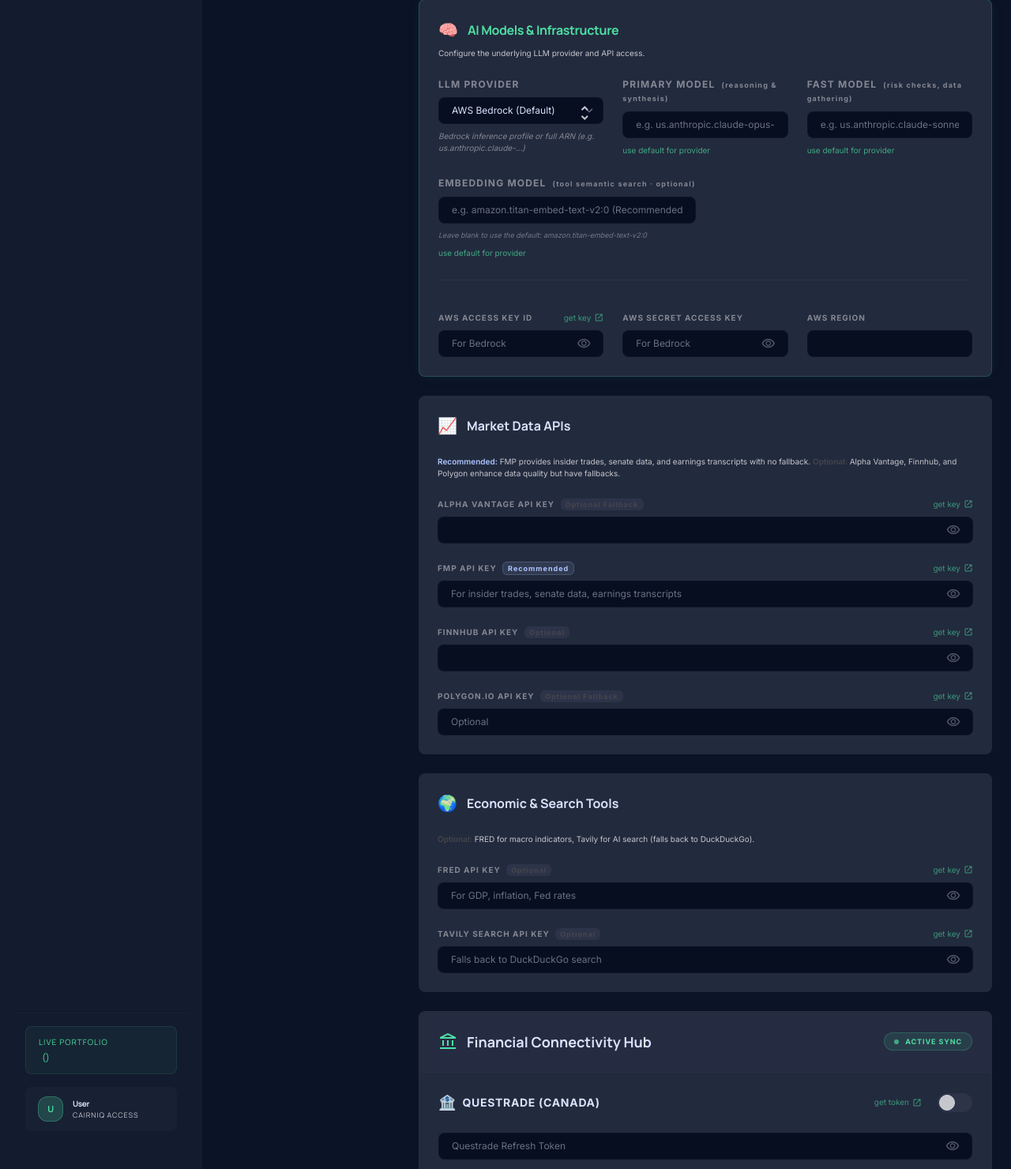
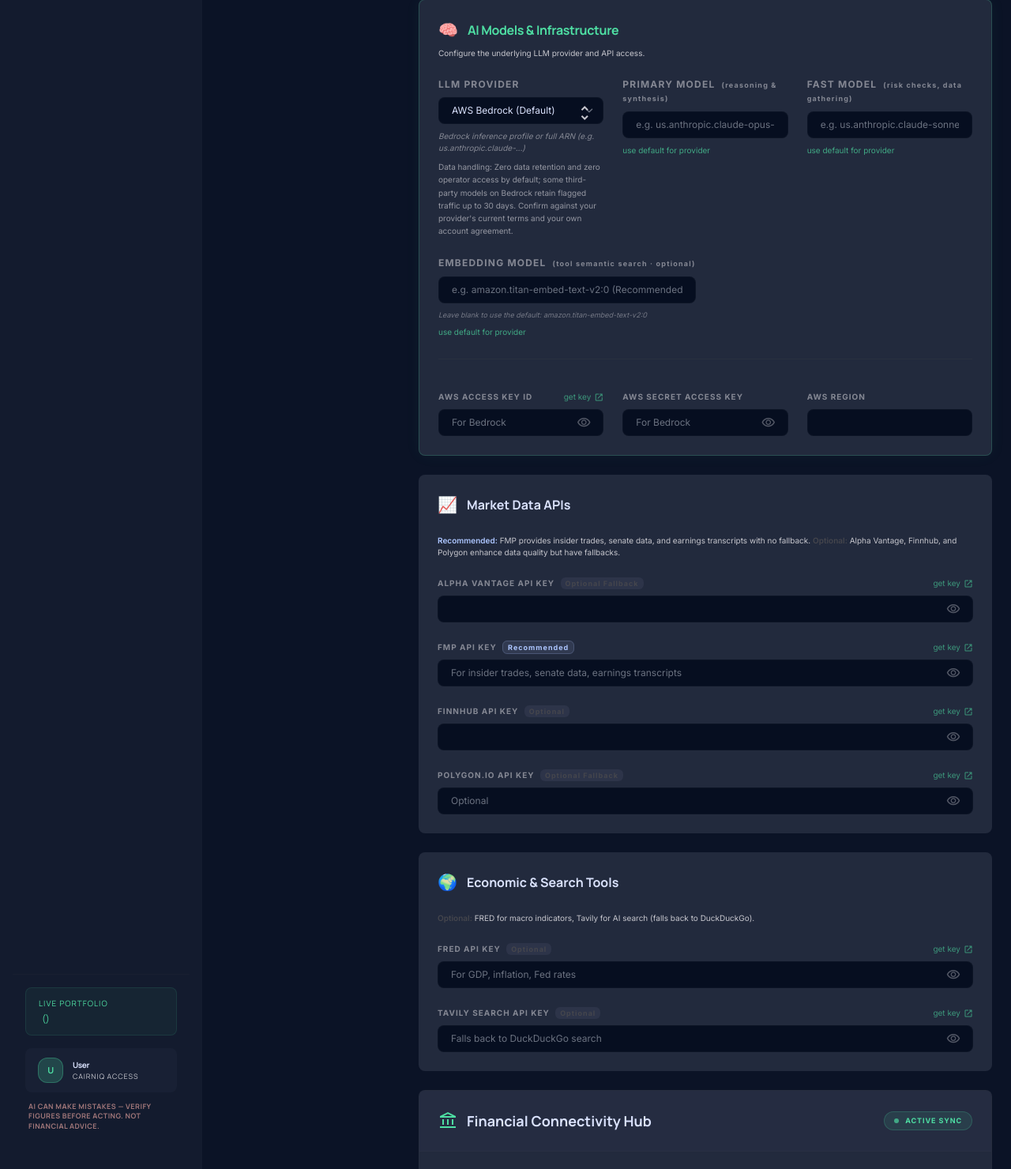
Before and after one commit to aymanyaq/cairniq, a Python web app: template templates/terminal_settings.html in a window 1280 px wide. Shown: the part 1120-2600 px from the top of the page at 79% size. Run offline with Jinja, Linux system fonts and the light colour scheme; the template is opened without the code that fills it, so the values that code supplies are empty; some libraries are stand-ins or nearby versions.

Commit message:
feat(ui): add AI disclaimer to shared layout and provider retention notes
The disclaimer moves into base.html so every screen inherits it.
Settings shows the data-retention terms for the selected LLM provider.

```diff
--- a/templates/base.html
+++ b/templates/base.html
@@ -361,6 +361,13 @@
             </button>
             {% endif %}
         </div>
+        <!-- Lives in base.html, not per-page: every screen that renders model
+             output inherits it, so a new AI surface can't ship without one.
+             Static by construction — never emitted by the model, which can
+             omit or reword it on the turns it forgets. -->
+        <p class="mt-3 px-1 text-[9px] leading-snug text-error/60 uppercase tracking-wider font-bold">
+            AI can make mistakes — verify figures before acting. Not financial advice.
+        </p>
     </div>
   </aside>
 
--- a/templates/index.html
+++ b/templates/index.html
@@ -284,7 +284,7 @@
               </button>
               <span id="feedback-ack" class="text-[9px] text-on-surface-variant/50 italic"></span>
             </div>
-            <p class="text-[9px] text-error/50 uppercase tracking-widest font-bold">Not Financial Advice • Use at your own risk</p>
+            <p class="text-[10px] text-error/70 uppercase tracking-wider font-bold">AI can make mistakes — verify figures before acting • Not financial advice</p>
           </div>
         </div>
       </div>
--- a/templates/terminal_settings.html
+++ b/templates/terminal_settings.html
@@ -266,6 +266,7 @@
                             <span class="material-symbols-outlined absolute right-3 top-2 pointer-events-none text-on-surface-variant" data-icon="unfold_more">unfold_more</span>
                         </div>
                         <p id="provider-hint" class="text-[10px] text-on-surface-variant/60 italic mt-1"></p>
+                        <p id="provider-retention" class="text-[10px] text-on-surface-variant/70 mt-1.5 leading-relaxed"></p>
                     </div>
 
                     <div class="space-y-2">
@@ -702,18 +703,23 @@
         fast:    "us.anthropic.claude-sonnet-4-6",
         embed:   "amazon.titan-embed-text-v2:0",
         hint:    "Bedrock inference profile or full ARN (e.g. us.anthropic.claude-...)",
+        // Retention differs per vendor and changes over time. These are short
+        // pointers, not a legal summary — the linked terms are authoritative.
+        retention: "Zero data retention and zero operator access by default; some third-party models on Bedrock retain flagged traffic up to 30 days.",
     },
     anthropic: {
         primary: "claude-sonnet-4-5-20250929",
         fast:    "claude-haiku-4-5-20250929",
         embed:   null,  // no native embeddings API
         hint:    "Bare Anthropic model id (no us./global./arn:aws prefix).",
+        retention: "API prompts are not used for training by default; retention is limited but not zero.",
     },
     openai: {
         primary: "gpt-4o",
         fast:    "gpt-4o-mini",
         embed:   "text-embedding-3-small",
         hint:    "OpenAI model id, e.g. gpt-4o or gpt-4o-mini.",
+        retention: "Abuse-monitoring logs retained up to 30 days unless your org is approved for Zero Data Retention.",
     },
     azure: {
         // Azure has no real defaults — the "model id" is YOUR deployment name,
@@ -722,18 +728,21 @@
         fast:    "",
         embed:   "",
         hint:    "Azure OpenAI deployment names (set when you deploy a model in the Azure portal). Endpoint + API key below.",
+        retention: "Prompts and completions are stored for possible human review unless you are approved for modified abuse monitoring.",
     },
     google: {
         primary: "gemini-2.5-pro",
         fast:    "gemini-2.5-flash",
         embed:   "models/text-embedding-004",
         hint:    "Gemini model id, e.g. gemini-2.5-pro or gemini-2.5-flash.",
+        retention: "Prompts flagged by safety classifiers may be logged up to 90 days; opt-out available on request.",
     },
     vertexai: {
         primary: "gemini-2.5-pro",
         fast:    "gemini-2.5-flash",
         embed:   "text-embedding-005",
         hint:    "Gemini model id, e.g. gemini-2.5-pro or gemini-2.5-flash.",
+        retention: "Prompts flagged by safety classifiers may be logged up to 90 days; opt-out available on request.",
     },
 };
 
@@ -833,6 +842,7 @@
     const fast      = document.getElementById("AIDLC_SONNET_MODEL_ID");
     const embed     = document.getElementById("AIDLC_EMBED_MODEL_ID");
     const hint      = document.getElementById("provider-hint");
+    const retention = document.getElementById("provider-retention");
     const embedHint = document.getElementById("embed-model-hint");
     const embedRow  = document.getElementById("embed-model-row");
     const embedNote = document.getElementById("embed-anthropic-note");
@@ -842,6 +852,16 @@
     if (primary) primary.placeholder = defaults.primary ? "e.g. " + defaults.primary : "your deployment name";
     if (fast)    fast.placeholder    = defaults.fast    ? "e.g. " + defaults.fast    : "your deployment name";
     if (hint)    hint.textContent    = defaults.hint;
+
+    // Prompts leave the machine on every call, so the retention terms belong at
+    // the moment the provider is picked — not buried in the docs. Wording is
+    // deliberately a pointer: these policies change, so the provider's own
+    // terms are the authority, never this string.
+    if (retention) {
+        retention.textContent = defaults.retention
+            ? "Data handling: " + defaults.retention + " Confirm against your provider's current terms and your own account agreement."
+            : "";
+    }
 
     // Embedding model — Anthropic has no native embeddings API.
     if (embedRow)  embedRow.style.display  = (provider === "anthropic") ? "none" : "";
```
